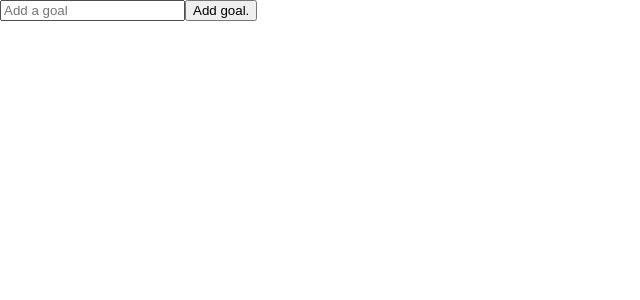
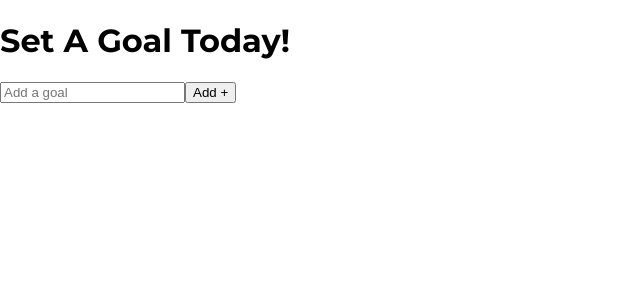
Before and after one commit to sseans/React-Goals, a React (Create React App) app: page / in a window 1280 px wide. Shown: the top 300 px of the page, without its empty margins (0-640 px from the left). Built offline with nearby package versions, Linux system fonts and the light colour scheme.

Commit message:
minor changes

```diff
--- a/package.json
+++ b/package.json
@@ -8,6 +8,7 @@
     "@testing-library/user-event": "^12.8.3",
     "react": "^17.0.2",
     "react-dom": "^17.0.2",
+    "react-icons": "^4.2.0",
     "react-scripts": "4.0.3",
     "web-vitals": "^1.1.1"
   },
--- a/src/App.js
+++ b/src/App.js
@@ -1,10 +1,11 @@
 import "./App.css";
-import GoalPlanner from "./components/GoalPlanner";
+import GoalPlanner from "./components/PlannerForm";
+import PlannerList from "./components/PlannerList";
 
 function App() {
   return (
     <div className="App">
-      <GoalPlanner />
+      <PlannerList />
     </div>
   );
 }
--- /dev/null
+++ b/src/components/Goal.js
@@ -0,0 +1,13 @@
+import React from "react";
+import { AiFillDelete } from "react-icons/ai";
+import { FaCheckSquare } from "react-icons/fa";
+
+export default function Goal({ goal }) {
+  return (
+    <div className="planner-goal">
+      <div className="goal-name">{goal.name}</div>
+      <AiFillDelete />
+      <FaCheckSquare />
+    </div>
+  );
+}
--- a/src/components/GoalPlanner.js
+++ /dev/null
@@ -1,21 +0,0 @@
-import React, { useState } from "react";
-
-export default function GoalPlanner() {
-  const [input, setInput] = useState("");
-
-  const handleSubmit = (e) => {
-    e.preventDefault();
-  };
-
-  return (
-    <form className="planner-form" onSubmit={handleSubmit}>
-      <input
-        type="text"
-        placeholder="Add a goal"
-        value={input}
-        className="planner-input"
-      />
-      <button className="planner-button">Add goal.</button>
-    </form>
-  );
-}
--- a/src/components/PlannerForm.js
+++ b/src/components/PlannerForm.js
@@ -0,0 +1,33 @@
+import React, { useState } from "react";
+
+export default function PlannerForm(props) {
+  const [input, setInput] = useState("");
+
+  function handleChange(e) {
+    setInput(e.target.value);
+  }
+
+  function handleSubmit(e) {
+    e.preventDefault();
+
+    props.onSubmit({
+      key: Math.floor(Math.random() * 10000),
+      name: input,
+    });
+
+    setInput("");
+  }
+
+  return (
+    <form className="planner-form" onSubmit={handleSubmit}>
+      <input
+        type="text"
+        placeholder="Add a goal"
+        value={input}
+        className="planner-input"
+        onChange={handleChange}
+      />
+      <button className="planner-button">Add +</button>
+    </form>
+  );
+}
--- a/src/components/PlannerList.js
+++ b/src/components/PlannerList.js
@@ -0,0 +1,35 @@
+import React, { useEffect, useState } from "react";
+import Goal from "./Goal";
+import PlannerForm from "./PlannerForm";
+
+export default function PlannerList() {
+  const [goals, setGoals] = useState([]);
+
+  useEffect(() => {
+    if (localStorage.getItem("goalsArray") === null) {
+      return;
+    } else {
+      setGoals(...JSON.parse(localStorage.getItem("goalsArray")));
+    }
+  }, []);
+
+  function addGoal(goal) {
+    if (goal.text == "") {
+      return null;
+    }
+
+    setGoals([goal, ...goals]);
+
+    localStorage.setItem("goalsArray", JSON.stringify(goals));
+  }
+
+  return (
+    <div className="planner-list">
+      <h1>Set A Goal Today!</h1>
+      <PlannerForm onSubmit={addGoal} />
+      {goals.map((goal) => {
+        return <Goal goal={goal} />;
+      })}
+    </div>
+  );
+}
```
Also changed, not shown: 1 other file (tests, documents, lock files or other folders).
